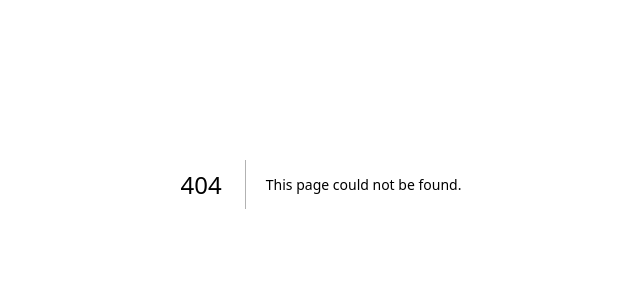
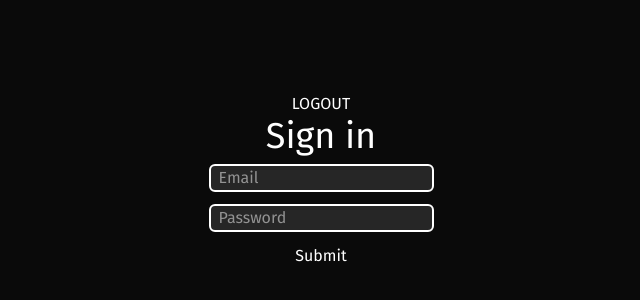
Before and after one commit to samlaconico/MoeKyun, a Next.js app: page /sign-in in a window 1280 px wide. Before the commit this address had no page. Shown: the part 216-516 px from the top of the page, without its empty margins (319-959 px from the left). Built offline with nearby package versions, Linux system fonts and the light colour scheme; no server answers.

Commit message:
progress on auth

```diff
--- a/src/app/layout.tsx
+++ b/src/app/layout.tsx
@@ -20,7 +20,9 @@ export default function RootLayout({
 }>) {
   return (
     <html lang="en">
-      <body className={`${firaSans.variable}  antialiased m-auto container`}>
+      <body
+        className={`${firaSans.variable} antialiased m-auto container bg-neutral-950 text-white`}
+      >
         {children}
       </body>
     </html>
--- /dev/null
+++ b/src/app/register/page.tsx
@@ -0,0 +1,67 @@
+"use client";
+
+import { FormEvent, useState } from "react";
+import { Credentials } from "@/utils/types";
+import useRegister from "@/firebase/useRegister";
+import { auth } from "@/firebase/config";
+import { signInWithEmailAndPassword } from "firebase/auth";
+import Router from "next/router";
+
+export default function Register() {
+  const [credentials, setCredentials] = useState<Credentials>({
+    email: "asdkljajklsd@lakjsd.com",
+    password: "jashfkljhasdLHJLASHJD",
+  });
+
+  const [register, user, loading, error] = useRegister(auth);
+
+  const handleSubmit = async (e: FormEvent) => {
+    e.preventDefault();
+    error
+      ? console.log("Error:", error)
+      : console.log("Successful Registration");
+    try {
+      const res = await register(credentials);
+
+      if (res == undefined) {
+      } else {
+        setCredentials({ email: "", password: "" });
+      }
+
+      console.log("User Registered: ", res);
+    } catch (e) {
+      console.log(e);
+    }
+  };
+
+  return (
+    <div className="font-fira-sans flex h-screen flex-col justify-center text-center">
+      <h1 className="text-center text-4xl">Register</h1>
+      <h2>{error?.message}</h2>
+      <form
+        className="mx-auto flex flex-col space-y-3 py-2"
+        onSubmit={(e) => {
+          handleSubmit(e);
+        }}
+      >
+        <input
+          type="email"
+          className="mx-auto rounded-md border-2 border-white bg-neutral-800 px-2"
+          placeholder="Email"
+          onChange={(e) => {
+            setCredentials((prev) => ({ ...prev, email: e.target.value }));
+          }}
+        />
+        <input
+          type="password"
+          className="mx-auto rounded-md border-2 border-white bg-neutral-800 px-2"
+          placeholder="Password"
+          onChange={(e) => {
+            setCredentials((prev) => ({ ...prev, password: e.target.value }));
+          }}
+        />
+        <button type="submit">Submit</button>
+      </form>
+    </div>
+  );
+}
--- /dev/null
+++ b/src/app/sign-in/page.tsx
@@ -0,0 +1,74 @@
+"use client";
+
+import { useState, FormEvent, useEffect } from "react";
+import { Credentials } from "@/utils/types";
+import useSignIn from "@/firebase/useSignIn";
+import { auth } from "@/firebase/config";
+import { getAuth, onAuthStateChanged, signOut } from "firebase/auth";
+
+export default function SignIn() {
+  const [credentials, setCredentials] = useState<Credentials>({
+    email: "asdkljajklsd@lakjsd.com",
+    password: "jashfkljhasdLHJLASHJD",
+  });
+
+  const [signIn, user, loading, error] = useSignIn(auth);
+
+  const handleSubmit = async (e: FormEvent) => {
+    e.preventDefault();
+    error
+      ? console.log("Error:", error)
+      : console.log("Successful Registration");
+    try {
+      const res = await signIn(credentials);
+
+      if (res == undefined) {
+      } else {
+        setCredentials({ email: "", password: "" });
+      }
+    } catch (e) {
+      console.log(e);
+    }
+  };
+
+  return (
+    <div className="font-fira-sans flex h-screen flex-col justify-center">
+      <button
+        onClick={() => {
+          signOut(auth);
+        }}
+      >
+        LOGOUT
+      </button>
+      <h1 className="text-center text-4xl">Sign in</h1>
+      <h2>{error?.message}</h2>
+      <h2>{auth.currentUser?.email}</h2>
+      <form
+        className="mx-auto flex flex-col space-y-3 py-2"
+        onSubmit={(e) => {
+          e.preventDefault();
+          handleSubmit(e);
+          console.log("submitted");
+        }}
+      >
+        <input
+          type="email"
+          className="mx-auto rounded-md border-2 border-white bg-neutral-800 px-2"
+          placeholder="Email"
+          onChange={(e) => {
+            setCredentials((prev) => ({ ...prev, email: e.target.value }));
+          }}
+        />
+        <input
+          type="password"
+          className="mx-auto rounded-md border-2 border-white bg-neutral-800 px-2"
+          placeholder="Password"
+          onChange={(e) => {
+            setCredentials((prev) => ({ ...prev, password: e.target.value }));
+          }}
+        />
+        <button type="submit">Submit</button>
+      </form>
+    </div>
+  );
+}
--- /dev/null
+++ b/src/firebase/config.ts
@@ -0,0 +1,23 @@
+// Import the functions you need from the SDKs you need
+import { initializeApp, getApp, getApps } from "firebase/app";
+import { getAuth } from "firebase/auth";
+// TODO: Add SDKs for Firebase products that you want to use
+// https://firebase.google.com/docs/web/setup#available-libraries
+
+// Your web app's Firebase configuration
+// For Firebase JS SDK v7.20.0 and later, measurementId is optional
+const firebaseConfig = {
+    apiKey: process.env.NEXT_PUBLIC_FIREBASE_API_KEY,
+    authDomain: process.env.NEXT_PUBLIC_FIREBASE_AUTH_DOMAIN,
+    projectId: process.env.NEXT_PUBLIC_FIREBASE_PROJECT_ID,
+    storageBucket: process.env.NEXT_PUBLIC_FIREBASE_STORAGE_BUCKET,
+    messagingSenderId: process.env.NEXT_PUBLIC_FIREBASE_MESSAGING_SENDER_ID,
+    appId: process.env.NEXT_PUBLIC_FIREBASE_APP_ID,
+    measurementId: process.env.NEXT_PUBLIC_FIREBASE_MEASUREMENT_ID,
+};
+
+// Initialize Firebase
+const app = !getApps().length ? initializeApp(firebaseConfig) : getApp();
+const auth = getAuth(app);
+
+export {app, auth}
--- /dev/null
+++ b/src/firebase/useRegister.ts
@@ -0,0 +1,39 @@
+import { Credentials, RegisterType } from "@/utils/types";
+import {
+  Auth,
+  AuthError,
+  createUserWithEmailAndPassword,
+  UserCredential,
+} from "firebase/auth";
+import { useCallback, useState } from "react";
+
+export default (auth: Auth): RegisterType => {
+  const [loading, setLoading] = useState<boolean>(false);
+  const [registeredUser, setRegisteredUser] = useState<UserCredential>();
+  const [error, setError] = useState<AuthError>();
+
+  const registerUserWithEmailAndPassword = useCallback(
+    async (credentials: Credentials) => {
+      setLoading(true);
+      setError(undefined);
+      try {
+        const user = await createUserWithEmailAndPassword(
+          auth,
+          credentials.email,
+          credentials.password,
+        );
+
+        setRegisteredUser(user);
+
+        return user;
+      } catch (error) {
+        setError(error as AuthError);
+      } finally {
+        setLoading(false);
+      }
+    },
+    [auth],
+  );
+
+  return [registerUserWithEmailAndPassword, registeredUser, loading, error];
+};
--- /dev/null
+++ b/src/firebase/useSignIn.ts
@@ -0,0 +1,39 @@
+import { Credentials, RegisterType } from "@/utils/types";
+import {
+  Auth,
+  AuthError,
+  signInWithEmailAndPassword,
+  UserCredential,
+} from "firebase/auth";
+import { useCallback, useState } from "react";
+
+export default (auth: Auth): RegisterType => {
+  const [loading, setLoading] = useState<boolean>(false);
+  const [signedInUser, setSignedInUser] = useState<UserCredential>();
+  const [error, setError] = useState<AuthError>();
+
+  const signInUserWithEmailAndPassword = useCallback(
+    async (credentials: Credentials) => {
+      setLoading(true);
+      setError(undefined);
+      try {
+        const user = await signInWithEmailAndPassword(
+          auth,
+          credentials.email,
+          credentials.password,
+        );
+
+        setSignedInUser(user);
+
+        return user;
+      } catch (error) {
+        setError(error as AuthError);
+      } finally {
+        setLoading(false);
+      }
+    },
+    [auth],
+  );
+
+  return [signInUserWithEmailAndPassword, signedInUser, loading, error];
+};
--- /dev/null
+++ b/src/utils/types.ts
@@ -0,0 +1,17 @@
+import { AuthError, UserCredential } from "firebase/auth";
+
+export type Credentials = {
+  email: string;
+  password: string;
+};
+
+export type AuthHook<M> = [
+  M,
+  UserCredential | undefined,
+  boolean,
+  AuthError | undefined,
+];
+
+export type RegisterType = AuthHook<
+  (credentials: Credentials) => Promise<UserCredential | undefined>
+>;
```
Also changed, not shown: package.json (+14 -6 lines), src/firebase/useAuthState.ts (added), 1 other file (tests, documents, lock files or other folders).
